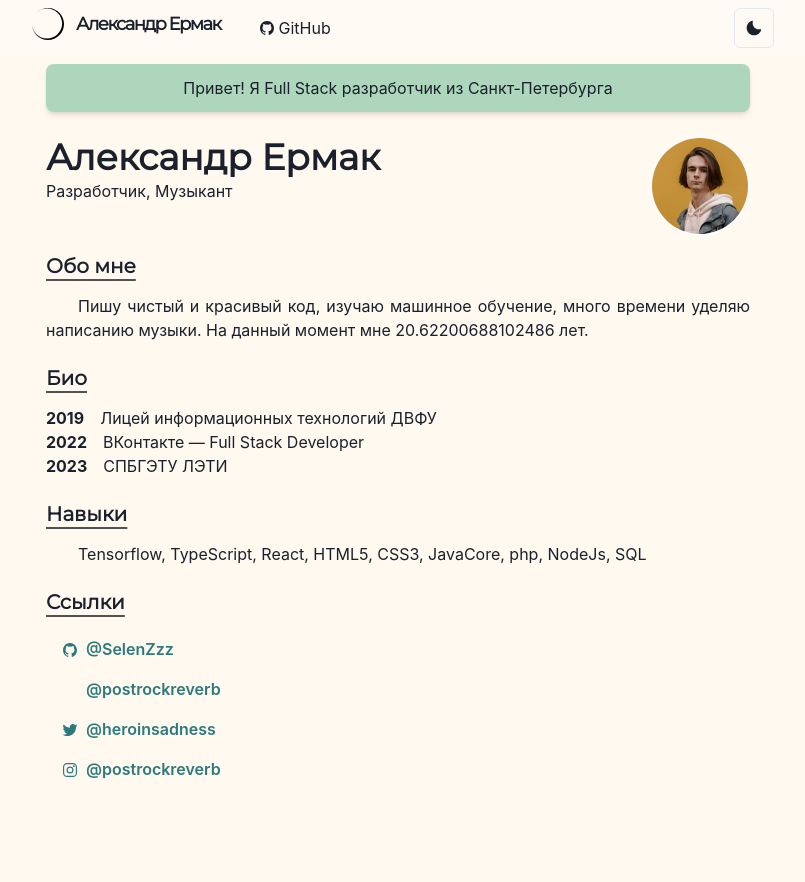
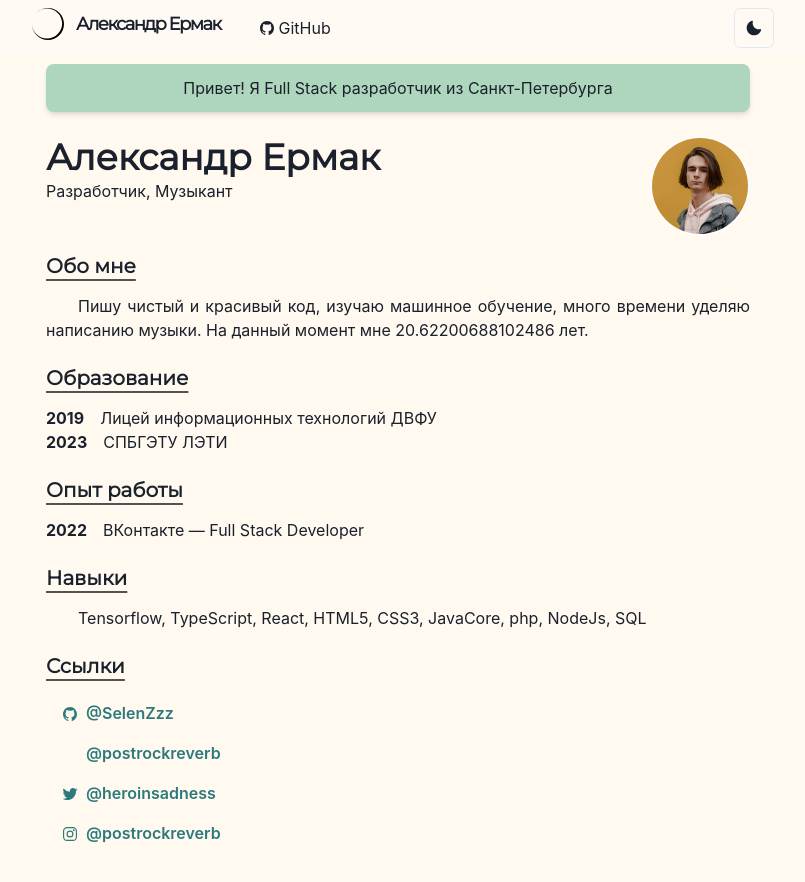
Before and after one commit to SelenZzz/homepage, a Next.js app: page / in a window 1280 px wide. Shown: the top 882 px of the page, without its empty margins (242-1047 px from the left). Before the commit the page ends 846 px from the top, so only its background shows below. Built offline with nearby package versions, Linux system fonts and the light colour scheme; some icons are missing; a web font is replaced by a local one.

Commit message:
add section

```diff
--- a/pages/index.js
+++ b/pages/index.js
@@ -65,20 +65,29 @@ const Page = () => {
 
         <Section delay={0.2}>
           <Heading as="h3" variant="section-title">
-            Био
+            Образование
           </Heading>
           <Paragraph>
             <BioSection>
               <BioYear>2019</BioYear>
               Лицей информационных технологий ДВФУ
             </BioSection>
+
+            <BioSection>
+              <BioYear>2023</BioYear>
+              СПБГЭТУ ЛЭТИ
+            </BioSection>
+          </Paragraph>
+        </Section>
+
+        <Section delay={0.2}>
+          <Heading as="h3" variant="section-title">
+            Опыт работы
+          </Heading>
+          <Paragraph>
             <BioSection>
               <BioYear>2022</BioYear>
               ВКонтакте — Full Stack Developer
-            </BioSection>
-            <BioSection>
-              <BioYear>2023</BioYear>
-              СПБГЭТУ ЛЭТИ
             </BioSection>
           </Paragraph>
         </Section>
```
